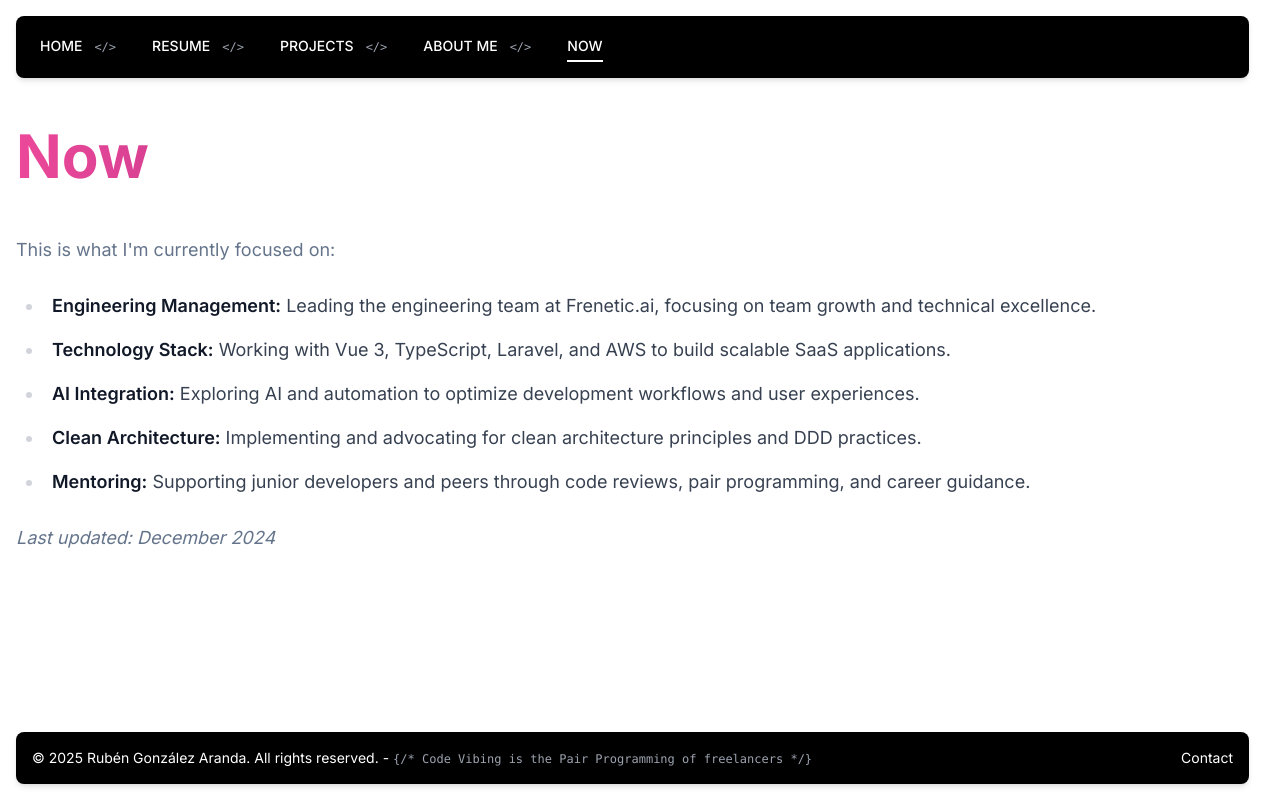
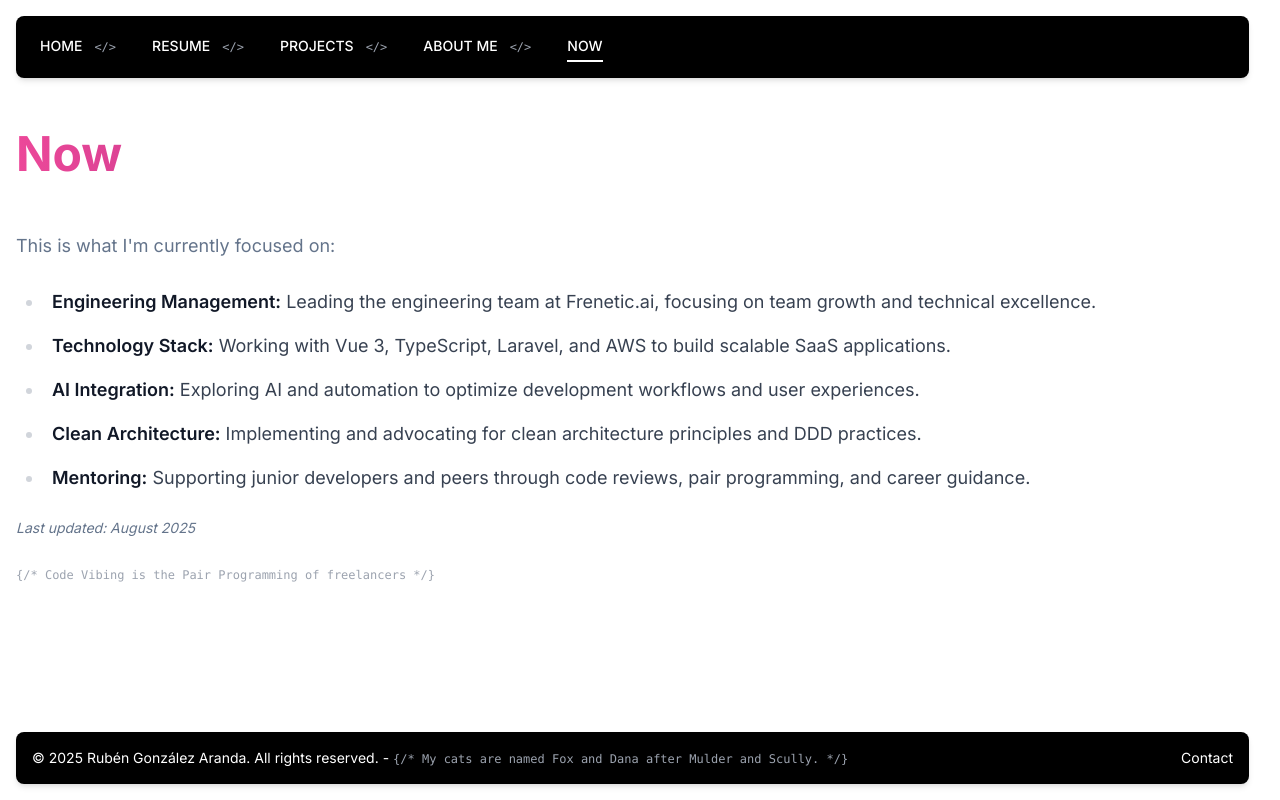
Before and after one commit to rubenosaka/ruben-gonzalez-cv, a Next.js app: page /now in a window 1280 px wide. Built offline with nearby package versions, Linux system fonts and the light colour scheme.

Commit message:
fix: add OpenGraph and Twitter images to homepage metadata

```diff
--- a/src/app/now/page.tsx
+++ b/src/app/now/page.tsx
@@ -1,5 +1,6 @@
 import { PageLayout } from '@/components/PageLayout'
 import { AnimatedHero } from '@/components/AnimatedHero'
+import { CodeComment } from '@/components/CodeComment'
 
 export default function NowPage() {
   return (
@@ -33,9 +34,10 @@ export default function NowPage() {
           </li>
         </ul>
 
-        <p>
-          <em>Last updated: December 2024</em>
+        <p className="text-sm text-gray-500">
+          <em>Last updated: August 2025</em>
         </p>
+        <CodeComment />
       </div>
     </PageLayout>
   )
--- a/src/app/page.tsx
+++ b/src/app/page.tsx
@@ -27,6 +27,14 @@ export const metadata: Metadata = {
       'Experienced developer with 18+ years building scalable web applications using modern technologies and clean architecture principles.',
     type: 'website',
     locale: 'en_US',
+    images: [
+      {
+        url: '/ruben-gonzalez-og.webp',
+        width: 1200,
+        height: 630,
+        alt: 'Rubén González Aranda - Engineering Manager · Product-focused Tech Lead · AI-driven Builder',
+      },
+    ],
   },
   twitter: {
     card: 'summary_large_image',
@@ -34,6 +42,7 @@ export const metadata: Metadata = {
       'Rubén González Aranda - Engineering Manager · Product-focused Tech Lead · AI-driven Builder',
     description:
       'Experienced developer with 18+ years building scalable web applications using modern technologies and clean architecture principles.',
+    images: ['/ruben-gonzalez-og.webp'],
   },
 }
 
--- a/src/components/AnimatedHero.tsx
+++ b/src/components/AnimatedHero.tsx
@@ -21,7 +21,7 @@ export function AnimatedHero({
       transition={{ duration: 0.6 }}
     >
       <motion.h1
-        className="to-purple mb-4 bg-gradient-to-r from-pink-500 to-purple-950 bg-clip-text text-5xl font-bold text-transparent md:text-6xl leading-relaxed"
+        className="to-purple mb-4 bg-gradient-to-r from-pink-500 to-purple-950 bg-clip-text text-[48px] font-bold leading-[56px] text-transparent"
         initial={{ opacity: 0, y: 20 }}
         animate={{ opacity: 1, y: 0 }}
         transition={{ duration: 0.6, delay: 0.1 }}
```
